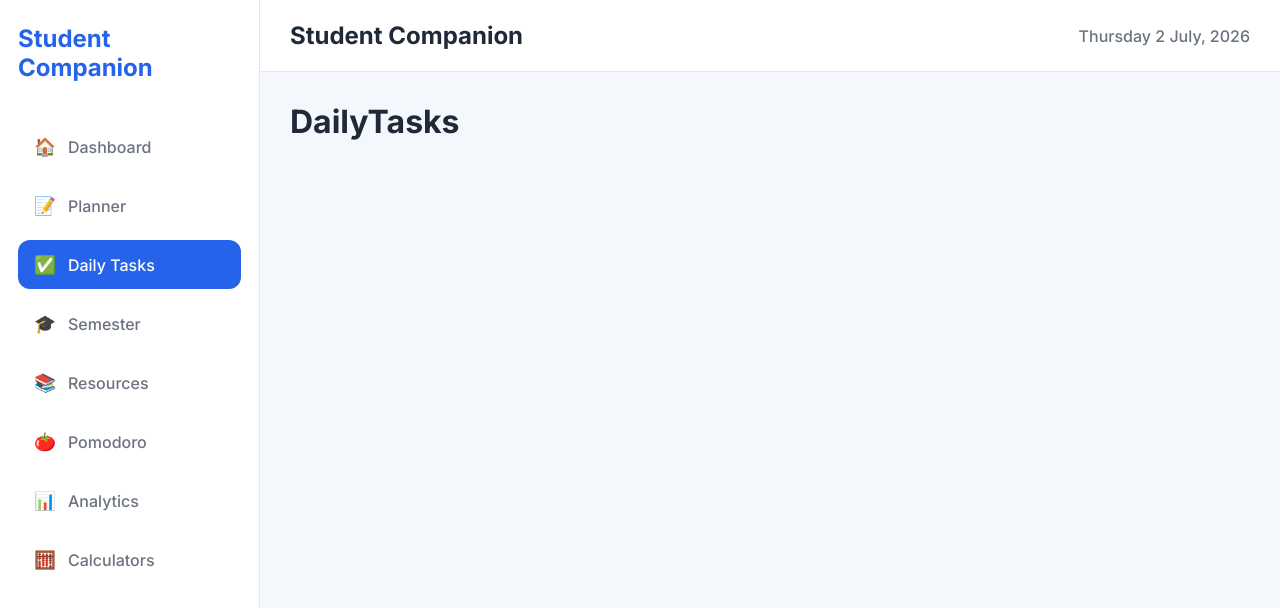
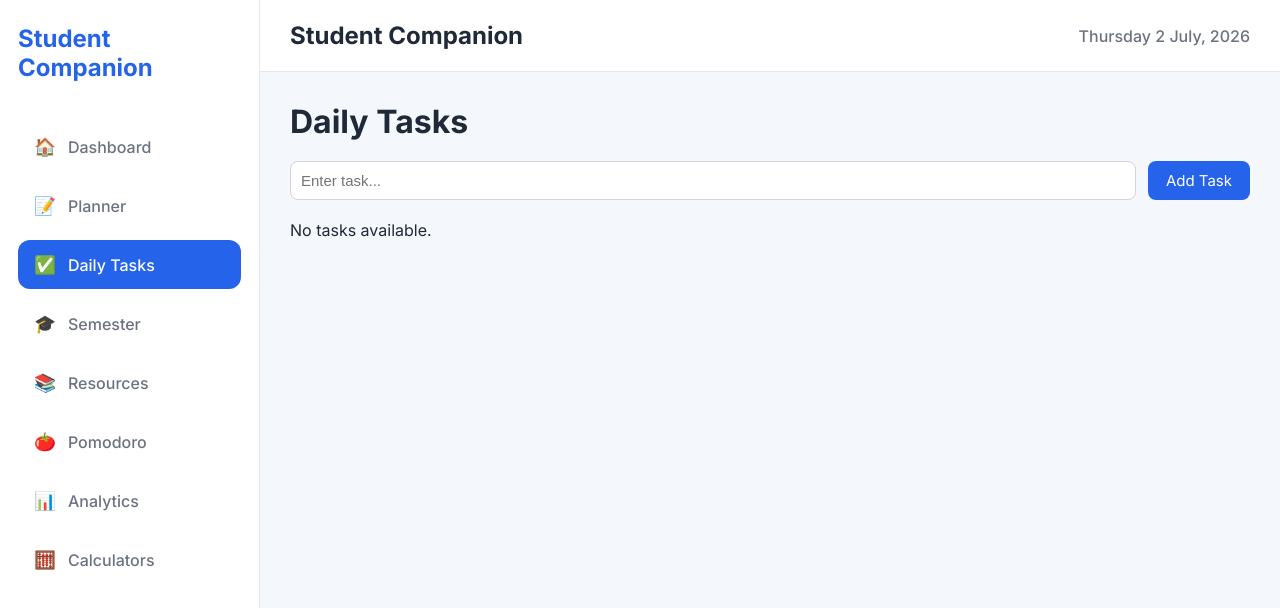
Before and after one commit to Shivansh246/Student-Companion, a React (Vite) app: page /tasks in a window 1280 px wide. Shown: the top 608 px of the page. Built offline with nearby package versions, Linux system fonts and the light colour scheme.

Commit message:
build reusable ui components

```diff
--- /dev/null
+++ b/src/components/tasks/TaskForm.jsx
@@ -0,0 +1,34 @@
+import { useState } from "react";
+import useAppContext from "../../hooks/useAppContext";
+import Input from "../ui/Input";
+import Button from "../ui/Button";
+
+function TaskForm() {
+  const [title, setTitle] = useState("");
+  const { addTask } = useAppContext();
+
+  const handleSubmit = (e) => {
+    e.preventDefault();
+
+    if (!title.trim()) return;
+
+    addTask(title.trim());
+    setTitle("");
+  };
+
+  return (
+    <form className="task-form" onSubmit={handleSubmit}>
+      <Input
+        placeholder="Enter task..."
+        value={title}
+        onChange={(e) => setTitle(e.target.value)}
+      />
+
+      <Button type="submit">
+        Add Task
+      </Button>
+    </form>
+  );
+}
+
+export default TaskForm;
--- /dev/null
+++ b/src/components/tasks/TaskItem.jsx
@@ -0,0 +1,31 @@
+import useAppContext from "../../hooks/useAppContext";
+
+function TaskItem({ task }) {
+  const { toggleTask, deleteTask } = useAppContext();
+
+  return (
+    <div className="task-item">
+      <input
+        type="checkbox"
+        checked={task.completed}
+        onChange={() => toggleTask(task.id)}
+      />
+
+      <span
+        className={
+          task.completed ? "completed-task" : ""
+        }
+      >
+        {task.title}
+      </span>
+
+      <button
+        onClick={() => deleteTask(task.id)}
+      >
+        Delete
+      </button>
+    </div>
+  );
+}
+
+export default TaskItem;
--- /dev/null
+++ b/src/components/tasks/TaskList.jsx
@@ -0,0 +1,23 @@
+import useAppContext from "../../hooks/useAppContext";
+import TaskItem from "./TaskItem";
+
+function TaskList() {
+  const { appData } = useAppContext();
+
+  if (appData.tasks.length === 0) {
+    return <p>No tasks available.</p>;
+  }
+
+  return (
+    <div>
+      {appData.tasks.map((task) => (
+        <TaskItem
+          key={task.id}
+          task={task}
+        />
+      ))}
+    </div>
+  );
+}
+
+export default TaskList;
--- /dev/null
+++ b/src/components/ui/Button.jsx
@@ -0,0 +1,20 @@
+function Button({
+  children,
+  type = "button",
+  variant = "primary",
+  onClick,
+  disabled = false,
+}) {
+  return (
+    <button
+      type={type}
+      className={`btn btn-${variant}`}
+      onClick={onClick}
+      disabled={disabled}
+    >
+      {children}
+    </button>
+  );
+}
+
+export default Button;
--- /dev/null
+++ b/src/components/ui/Input.jsx
@@ -0,0 +1,18 @@
+function Input({
+  type = "text",
+  placeholder,
+  value,
+  onChange,
+}) {
+  return (
+    <input
+      className="input"
+      type={type}
+      placeholder={placeholder}
+      value={value}
+      onChange={onChange}
+    />
+  );
+}
+
+export default Input;
--- a/src/context/AppContext.jsx
+++ b/src/context/AppContext.jsx
@@ -1,4 +1,4 @@
-import { createContext, useContext, useEffect, useState } from "react";
+import { createContext, useEffect, useState } from "react";
 import { loadData, saveData } from "../utils/localStorage";
 
 const AppContext = createContext();
@@ -10,11 +10,53 @@ export function AppProvider({ children }) {
     saveData(appData);
   }, [appData]);
 
+  // ----------------------------
+  // Task Actions
+  // ----------------------------
+
+  const addTask = (title) => {
+    const newTask = {
+      id: crypto.randomUUID(),
+      title,
+      completed: false,
+      createdAt: new Date().toISOString(),
+    };
+
+    setAppData((prev) => ({
+      ...prev,
+      tasks: [...prev.tasks, newTask],
+    }));
+  };
+
+  const toggleTask = (id) => {
+    setAppData((prev) => ({
+      ...prev,
+      tasks: prev.tasks.map((task) =>
+        task.id === id
+          ? {
+              ...task,
+              completed: !task.completed,
+            }
+          : task
+      ),
+    }));
+  };
+
+  const deleteTask = (id) => {
+    setAppData((prev) => ({
+      ...prev,
+      tasks: prev.tasks.filter((task) => task.id !== id),
+    }));
+  };
+
   return (
     <AppContext.Provider
       value={{
         appData,
-        setAppData,
+
+        addTask,
+        toggleTask,
+        deleteTask,
       }}
     >
       {children}
--- a/src/pages/DailyTasks.jsx
+++ b/src/pages/DailyTasks.jsx
@@ -1,5 +1,16 @@
+import TaskForm from "../components/tasks/TaskForm";
+import TaskList from "../components/tasks/TaskList";
+
 function DailyTasks() {
-  return <h1>DailyTasks</h1>;
+  return (
+    <div className="page">
+      <h1>Daily Tasks</h1>
+
+      <TaskForm />
+
+      <TaskList />
+    </div>
+  );
 }
 
 export default DailyTasks;
--- a/src/styles/global.css
+++ b/src/styles/global.css
@@ -303,3 +303,113 @@ img{
     padding:30px;
 
 }
+.task-form{
+    display:flex;
+    gap:12px;
+    margin:20px 0;
+}
+
+.task-form input{
+    flex:1;
+    padding:10px;
+}
+
+.task-form button{
+    padding:10px 18px;
+    cursor:pointer;
+}
+
+.task-item{
+    display:flex;
+    align-items:center;
+    gap:15px;
+    padding:12px;
+    margin-bottom:10px;
+    border:1px solid #ddd;
+    border-radius:8px;
+}
+
+.task-item span{
+    flex:1;
+}
+.completed-task{
+    text-decoration: line-through;
+    opacity: .6;
+}
+/* ---------- Cards ---------- */
+
+.card {
+  background: white;
+  border-radius: 12px;
+  padding: 20px;
+  box-shadow: 0 2px 8px rgba(0, 0, 0, 0.08);
+}
+
+.card-title {
+  margin-bottom: 16px;
+}
+
+.card-body {
+  display: flex;
+  flex-direction: column;
+  gap: 16px;
+}
+
+/* ---------- Buttons ---------- */
+
+.btn {
+  padding: 10px 18px;
+  border: none;
+  border-radius: 8px;
+  cursor: pointer;
+  font-size: 15px;
+}
+
+.btn-primary {
+  background: #2563eb;
+  color: white;
+}
+
+.btn-primary:hover {
+  background: #1d4ed8;
+}
+
+.btn-danger {
+  background: #dc2626;
+  color: white;
+}
+
+.btn-danger:hover {
+  background: #b91c1c;
+}
+
+/* ---------- Input ---------- */
+
+.input {
+  width: 100%;
+  padding: 10px;
+  border: 1px solid #d1d5db;
+  border-radius: 8px;
+  font-size: 15px;
+}
+
+/* ---------- Page Header ---------- */
+
+.page-header {
+  margin-bottom: 24px;
+}
+
+.page-header p {
+  color: #6b7280;
+  margin-top: 6px;
+}
+
+/* ---------- Empty State ---------- */
+
+.empty-state {
+  padding: 32px;
+  text-align: center;
+  color: #6b7280;
+  border: 2px dashed #d1d5db;
+  border-radius: 12px;
+}
```
Also changed, not shown: src/components/ui/Card.jsx (added, +13 -0 lines), src/components/ui/EmptyState.jsx (added, +9 -0 lines), src/components/ui/PageHeader.jsx (added, +11 -0 lines).
